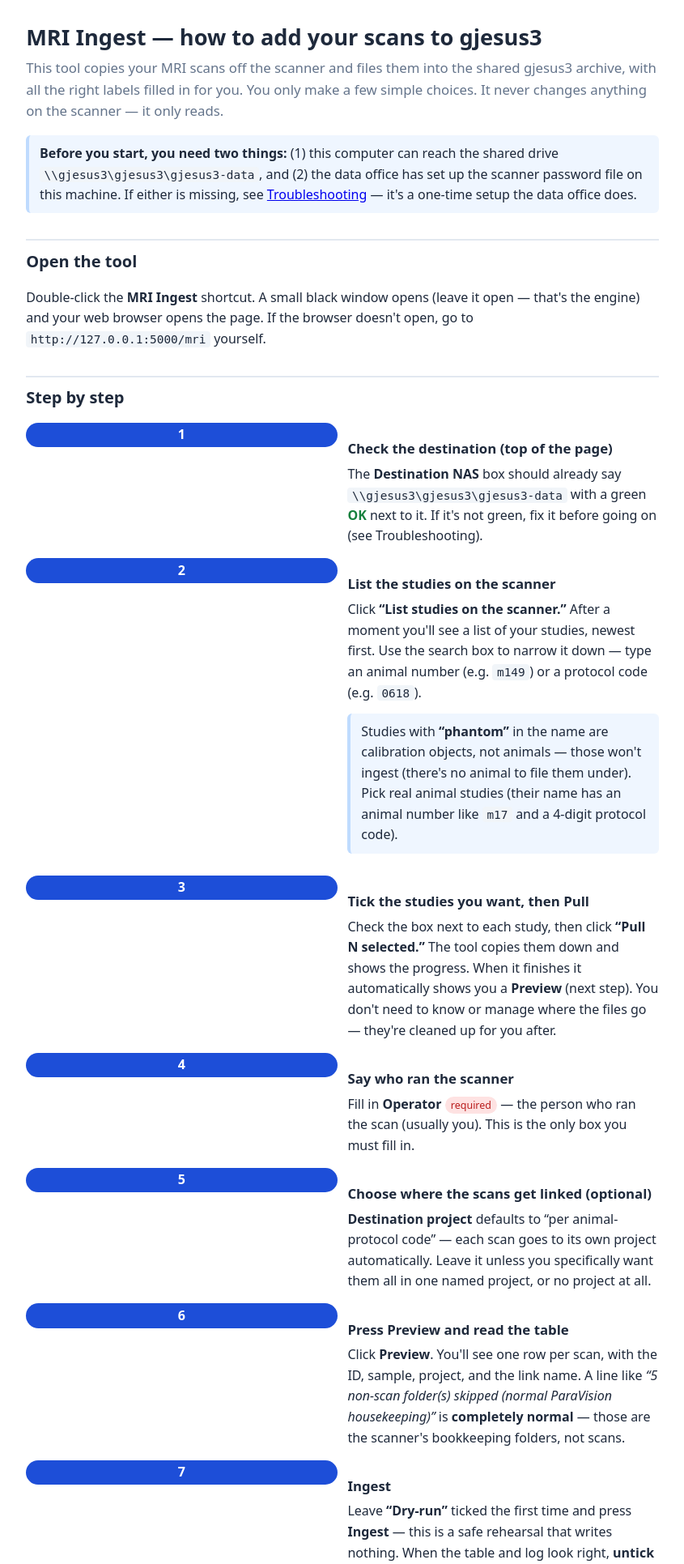
After one commit to Rtasseff/gjesus3-pilot, a Flask app: page /static/help/mri_guide.html in a window 1280 px wide. The commit adds this page. Shown: the top 1931 px of the page at 81% size, without its empty margins (217-1062 px from the left). Run offline with Flask 3, Linux system fonts and the light colour scheme.

Commit message:
docs(gui): HTML operator guides + in-page Help links
Novice-friendly, self-contained HTML guides (inline CSS, work offline / bundled
in the exe): static/help/mri_guide.html + microscopy_guide.html. Each GUI page
header gets a "? Help" link opening its guide. The same files ship to the NAS
tools\docs\ for standalone reading.

Co-Authored-By: Claude Opus 4.8 (1M context) <noreply@anthropic.com>
Claude-Session: https://claude.ai/code/session_017gX1V1DrwG9tnQ4XGcGdrZ

```diff
--- /dev/null
+++ b/tools/operator/gui/static/help/mri_guide.html
@@ -0,0 +1,131 @@
+<!DOCTYPE html>
+<html lang="en">
+<head>
+<meta charset="utf-8">
+<meta name="viewport" content="width=device-width, initial-scale=1">
+<title>MRI Ingest — Operator Guide</title>
+<style>
+  :root { --ink:#1e293b; --muted:#64748b; --line:#e2e8f0; --go:#15803d; --bad:#b91c1c; --accent:#1d4ed8; }
+  * { box-sizing: border-box; }
+  body { font: 16px/1.6 system-ui, "Segoe UI", Arial, sans-serif; color: var(--ink);
+         max-width: 820px; margin: 0 auto; padding: 1.5rem 1.2rem 4rem; }
+  h1 { font-size: 1.7rem; margin: 0 0 .2rem; }
+  h2 { font-size: 1.25rem; margin: 2rem 0 .5rem; padding-top: .6rem; border-top: 2px solid var(--line); }
+  h3 { font-size: 1.05rem; margin: 1.2rem 0 .3rem; }
+  .lead { color: var(--muted); font-size: 1.05rem; margin: .2rem 0 1rem; }
+  code { background: #f1f5f9; padding: .1rem .35rem; border-radius: 4px; font-size: .9em; }
+  .step { display: flex; gap: .8rem; align-items: flex-start; margin: .9rem 0; }
+  .num { flex: 0 0 1.9rem; height: 1.9rem; border-radius: 999px; background: var(--accent); color: #fff;
+         font-weight: 700; display: flex; align-items: center; justify-content: center; }
+  .step > div { flex: 1; }
+  .tip { background: #eff6ff; border-left: 4px solid #bfdbfe; padding: .6rem .8rem; border-radius: 6px; margin: .8rem 0; }
+  .warn { background: #fef2f2; border-left: 4px solid #fecaca; padding: .6rem .8rem; border-radius: 6px; margin: .8rem 0; }
+  .ok { color: var(--go); font-weight: 600; }
+  table { border-collapse: collapse; width: 100%; margin: .6rem 0; }
+  th, td { border: 1px solid var(--line); padding: .45rem .6rem; text-align: left; vertical-align: top; }
+  th { background: #f8fafc; }
+  .pill { display:inline-block; background:#fee2e2; color:var(--bad); font-size:.78rem; padding:.05rem .45rem; border-radius:999px; }
+  footer { margin-top: 3rem; color: var(--muted); font-size: .9rem; border-top: 1px solid var(--line); padding-top: 1rem; }
+</style>
+</head>
+<body>
+
+<h1>MRI Ingest — how to add your scans to gjesus3</h1>
+<p class="lead">This tool copies your MRI scans off the scanner and files them into the
+shared gjesus3 archive, with all the right labels filled in for you. You only make a
+few simple choices. It never changes anything on the scanner — it only reads.</p>
+
+<div class="tip"><strong>Before you start, you need two things:</strong> (1) this computer can
+reach the shared drive <code>\\gjesus3\gjesus3\gjesus3-data</code>, and (2) the data office has
+set up the scanner password file on this machine. If either is missing, see
+<a href="#trouble">Troubleshooting</a> — it's a one-time setup the data office does.</div>
+
+<h2>Open the tool</h2>
+<p>Double-click the <strong>MRI Ingest</strong> shortcut. A small black window opens (leave it
+open — that's the engine) and your web browser opens the page. If the browser doesn't open,
+go to <code>http://127.0.0.1:5000/mri</code> yourself.</p>
+
+<h2>Step by step</h2>
+
+<div class="step"><div class="num">1</div><div>
+  <h3>Check the destination (top of the page)</h3>
+  The <strong>Destination NAS</strong> box should already say
+  <code>\\gjesus3\gjesus3\gjesus3-data</code> with a green <span class="ok">OK</span> next to it.
+  If it's not green, fix it before going on (see Troubleshooting).
+</div></div>
+
+<div class="step"><div class="num">2</div><div>
+  <h3>List the studies on the scanner</h3>
+  Click <strong>“List studies on the scanner.”</strong> After a moment you'll see a list of
+  your studies, newest first. Use the search box to narrow it down — type an animal number
+  (e.g. <code>m149</code>) or a protocol code (e.g. <code>0618</code>).
+  <div class="tip">Studies with <strong>“phantom”</strong> in the name are calibration objects,
+  not animals — those won't ingest (there's no animal to file them under). Pick real animal
+  studies (their name has an animal number like <code>m17</code> and a 4-digit protocol code).</div>
+</div></div>
+
+<div class="step"><div class="num">3</div><div>
+  <h3>Tick the studies you want, then Pull</h3>
+  Check the box next to each study, then click <strong>“Pull N selected.”</strong> The tool
+  copies them down and shows the progress. When it finishes it automatically shows you a
+  <strong>Preview</strong> (next step). You don't need to know or manage where the files go —
+  they're cleaned up for you after.
+</div></div>
+
+<div class="step"><div class="num">4</div><div>
+  <h3>Say who ran the scanner</h3>
+  Fill in <strong>Operator</strong> <span class="pill">required</span> — the person who ran the
+  scan (usually you). This is the only box you must fill in.
+</div></div>
+
+<div class="step"><div class="num">5</div><div>
+  <h3>Choose where the scans get linked (optional)</h3>
+  <strong>Destination project</strong> defaults to “per animal-protocol code” — each scan goes to
+  its own project automatically. Leave it unless you specifically want them all in one named
+  project, or no project at all.
+</div></div>
+
+<div class="step"><div class="num">6</div><div>
+  <h3>Press Preview and read the table</h3>
+  Click <strong>Preview</strong>. You'll see one row per scan, with the ID, sample, project, and
+  the link name. A line like <em>“5 non-scan folder(s) skipped (normal ParaVision housekeeping)”</em>
+  is <strong>completely normal</strong> — those are the scanner's bookkeeping folders, not scans.
+</div></div>
+
+<div class="step"><div class="num">7</div><div>
+  <h3>Ingest</h3>
+  Leave <strong>“Dry-run”</strong> ticked the first time and press <strong>Ingest</strong> — this
+  is a safe rehearsal that writes nothing. When the table and log look right, <strong>untick
+  Dry-run</strong> and press Ingest again to file the scans for real. Re-running is always safe:
+  anything already filed is skipped.
+</div></div>
+
+<h2 id="trouble">Troubleshooting</h2>
+<table>
+  <tr><th>What you see</th><th>What it means / what to do</th></tr>
+  <tr><td>The connection line says <em>“No scanner credentials on this machine”</em></td>
+      <td>The one-time password file isn't set up here. <strong>Ask the data office</strong> to add
+      <code>gjesus3_mri.cred</code> to this machine. You can't pull without it.</td></tr>
+  <tr><td>The NAS box is not green / <em>“not a NAS root”</em></td>
+      <td>The destination isn't reachable. Make sure it reads
+      <code>\\gjesus3\gjesus3\gjesus3-data</code> and that you're on the network. The tool won't
+      let you pull until this is fixed (so you never wait on a pull for nothing).</td></tr>
+  <tr><td>Preview says <em>“0 new scans”</em></td>
+      <td>Either you picked a phantom/calibration study (no animal), or those scans are already in
+      the archive. Pick a real animal study.</td></tr>
+  <tr><td>It says DICOMs were regenerated / placeholders made</td>
+      <td>Normal. If the scanner export didn't include DICOMs, the tool fills them in where it can;
+      otherwise it files an empty placeholder that the data office completes later. It never blocks.</td></tr>
+</table>
+
+<div class="warn"><strong>Golden rule:</strong> this tool only ever <em>reads and copies</em> from the
+scanner — it can never change or delete anything there. And the <strong>Dry-run</strong> checkbox lets
+you rehearse with zero risk. When in doubt, dry-run first.</div>
+
+<footer>
+gjesus3 RDM — MFB group, CIC biomaGUNE. Questions or problems: contact the Data Office (Ryan Tasseff).
+This guide ships with the tool; the same page is on the shared drive under <code>tools\docs\</code>.
+</footer>
+
+</body>
+</html>
--- a/tools/operator/gui/templates/index.html
+++ b/tools/operator/gui/templates/index.html
@@ -8,7 +8,9 @@
 </head>
 <body>
   <header>
-    <h1>Microscopy Ingest <a href="/mri" class="muted" style="font-size:.55em;font-weight:normal">→ switch to MRI ingest</a></h1>
+    <h1>Microscopy Ingest
+      <a href="/static/help/microscopy_guide.html" target="_blank" class="muted" style="font-size:.55em;font-weight:normal">? Help</a>
+      <a href="/mri" class="muted" style="font-size:.55em;font-weight:normal">→ switch to MRI ingest</a></h1>
     <div class="nasbar">
       <label>Destination NAS <span class="muted">— where files are ingested to</span>
         <input id="nas-root" type="text" value="{{ nas_root }}" size="28"
--- a/tools/operator/gui/templates/mri.html
+++ b/tools/operator/gui/templates/mri.html
@@ -9,6 +9,7 @@
 <body>
   <header>
     <h1>MRI Ingest <span class="muted">— Bruker ParaVision</span>
+      <a href="/static/help/mri_guide.html" target="_blank" class="muted" style="font-size:.55em;font-weight:normal">? Help</a>
       <a href="/" class="muted" style="font-size:.55em;font-weight:normal">→ switch to microscopy ingest</a></h1>
     <div class="nasbar">
       <label>Destination NAS <span class="muted">— where files are ingested to</span>
```
Also changed, not shown: tools/operator/gui/static/help/microscopy_guide.html (added, +109 -0 lines).
